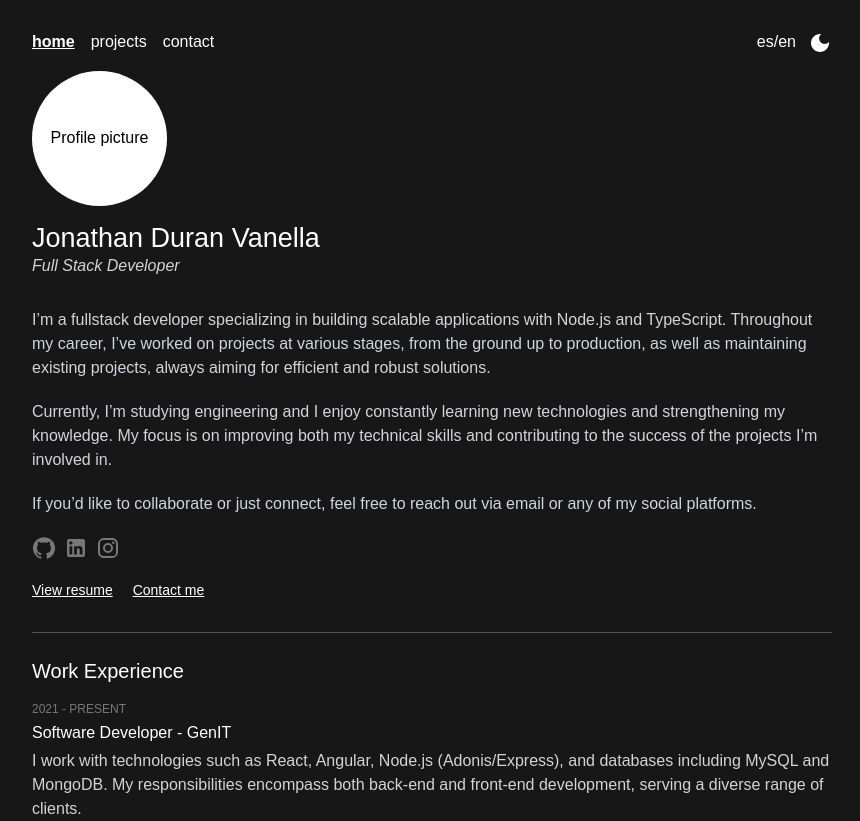
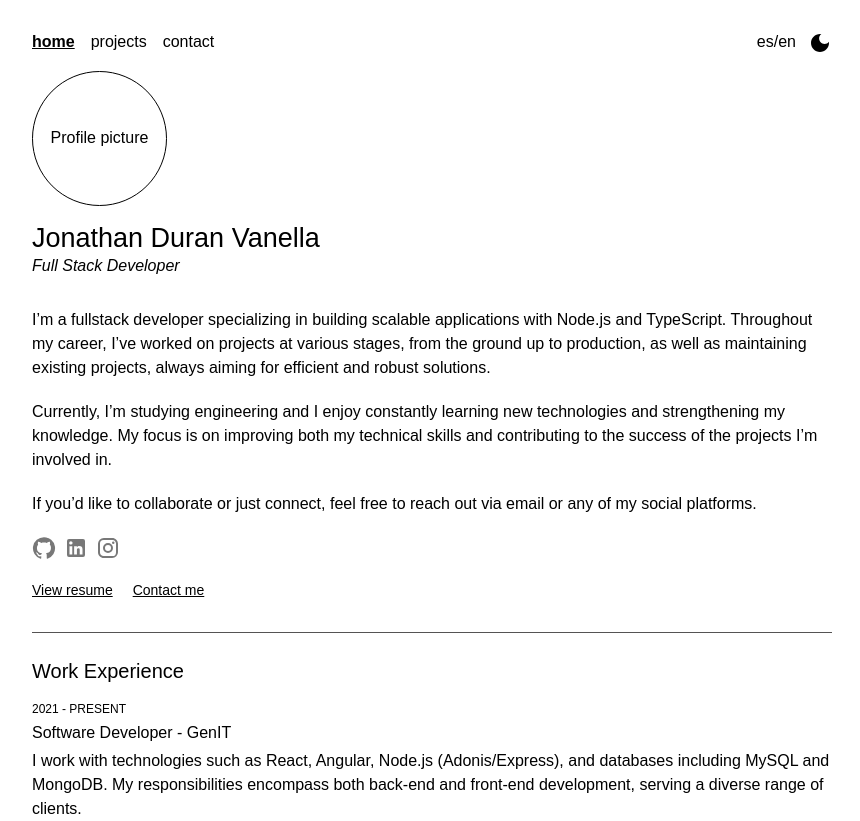
Before and after one commit to jonathanduran7/duranvanella, a Next.js app: page / in a window 1280 px wide. Shown: the whole page, without its empty margins (208-1068 px from the left). Built offline with nearby package versions, Linux system fonts and the light colour scheme.

Commit message:
add theme dark

```diff
--- a/app/components/description.tsx
+++ b/app/components/description.tsx
@@ -5,7 +5,7 @@ import InstagramIcon from '@mui/icons-material/Instagram';
 export default function Description() {
   return (
     <>
-      <div className="mt-[30px] text-soft-gray">
+      <div className="mt-[30px] dark:text-soft-gray text-black">
         <p>
           I’m a fullstack developer specializing in building scalable applications with Node.js and TypeScript. Throughout my career, I’ve worked on projects at various stages, from the ground up to production, as well as maintaining existing projects, always aiming for efficient and robust solutions.
         </p>
@@ -25,7 +25,7 @@ export default function Description() {
         <InstagramIcon sx={{ fill: '#787878' }} className="cursor-pointer" />
       </div>
 
-      <div className="flex gap-5 mt-5 text-sm">
+      <div className="flex gap-5 mt-5 text-sm text-black dark:text-white">
         <p className="underline cursor-pointer">View resume</p>
         <p className="underline cursor-pointer">Contact me</p>
       </div>
--- a/app/components/profile.tsx
+++ b/app/components/profile.tsx
@@ -1,13 +1,13 @@
 export default function Profile() {
   return (
     <div>
-      <div className="bg-white w-[135px] h-[135px] rounded-full mt-4 text-black flex items-center justify-center">
+      <div className="bg-white w-[135px] h-[135px] rounded-full mt-4 text-black flex items-center justify-center border border-black dark:border-0">
         Profile picture
       </div>
 
       <div className="mt-4">
-        <p className="text-xl">Jonathan Duran Vanella</p>
-        <p className="text-base text-gray italic">Full Stack Developer</p>
+        <p className="text-xl text-black dark:text-white">Jonathan Duran Vanella</p>
+        <p className="text-base dark:text-gray text-black italic">Full Stack Developer</p>
       </div>
     </div>
   )
--- a/app/components/work-experience.tsx
+++ b/app/components/work-experience.tsx
@@ -3,12 +3,12 @@ export default function WorkExperience() {
     <div>
       <div className="bg-[#555353] h-px w-full mt-8" />
 
-      <p className="mt-6 text-lg">Work Experience</p>
+      <p className="mt-6 text-lg dark:text-white text-black">Work Experience</p>
 
       <div className="mt-4 flex flex-col gap-1">
-        <p className="text-gray-dark text-xs">2021 - PRESENT</p>
-        <p>Software Developer - GenIT</p>
-        <p className="text text-gray">
+        <p className="dark:text-gray-dark text-xs text-black">2021 - PRESENT</p>
+        <p className="dark:text-white text-black">Software Developer - GenIT</p>
+        <p className="text dark:text-gray text-black">
           I work with technologies such as React, Angular, Node.js (Adonis/Express), and databases including MySQL and MongoDB. My responsibilities encompass both back-end and front-end development, serving a diverse range of clients.
         </p>
       </div>
--- a/app/globals.css
+++ b/app/globals.css
@@ -9,20 +9,10 @@
   --dark-foreground: #ffffff;
 }
 
-/**/
-/* @media (prefers-color-scheme: dark) { */
-/*   :root { */
-/*     --background: #111316; */
-/*     --foreground: #ededed; */
-/*   } */
-/* } */
-
-
 body {
   color: var(--foreground);
   background: var(--background);
   font-family: Arial, Helvetica, sans-serif;
-  padding: 30px 240px 0px 240px;
 }
 
 @layer utilities {
@@ -32,7 +22,11 @@ body {
 }
 
 @media (max-width: 440px) {
-  body {
+  .paddingPage {
     padding: 25px 28px;
   }
 }
+
+.paddingPage {
+  padding: 30px 240px 0px 240px;
+}
--- a/app/page.tsx
+++ b/app/page.tsx
@@ -5,7 +5,7 @@ import WorkExperience from "./components/work-experience";
 
 export default function Home() {
   return (
-    <div>
+    <div className="bg-background text-dark dark:bg-darkBackground dark:text-darkForeground paddingPage">
       <Navbar />
       <Profile />
       <Description />
--- a/app/ui/navbar.tsx
+++ b/app/ui/navbar.tsx
@@ -1,6 +1,6 @@
 'use client'
 
-import { useContext, useEffect, useState } from 'react';
+import { useContext } from 'react';
 import WbSunnyIcon from '@mui/icons-material/WbSunny';
 import DarkModeIcon from '@mui/icons-material/DarkMode';
 import { ThemeContext } from '../context/ThemeContext';
@@ -10,8 +10,8 @@ export default function Navbar() {
   const { theme, handleThemeChange } = useContext(ThemeContext)
 
   return (
-    <div className="w-full flex justify-between">
-      <ul className="flex gap-4 dark:bg-blue-200">
+    <div className="w-full flex justify-between text-black dark:text-darkForeground">
+      <ul className="flex gap-4">
         <li className="cursor-pointer underline font-bold">
           home
         </li>
```
